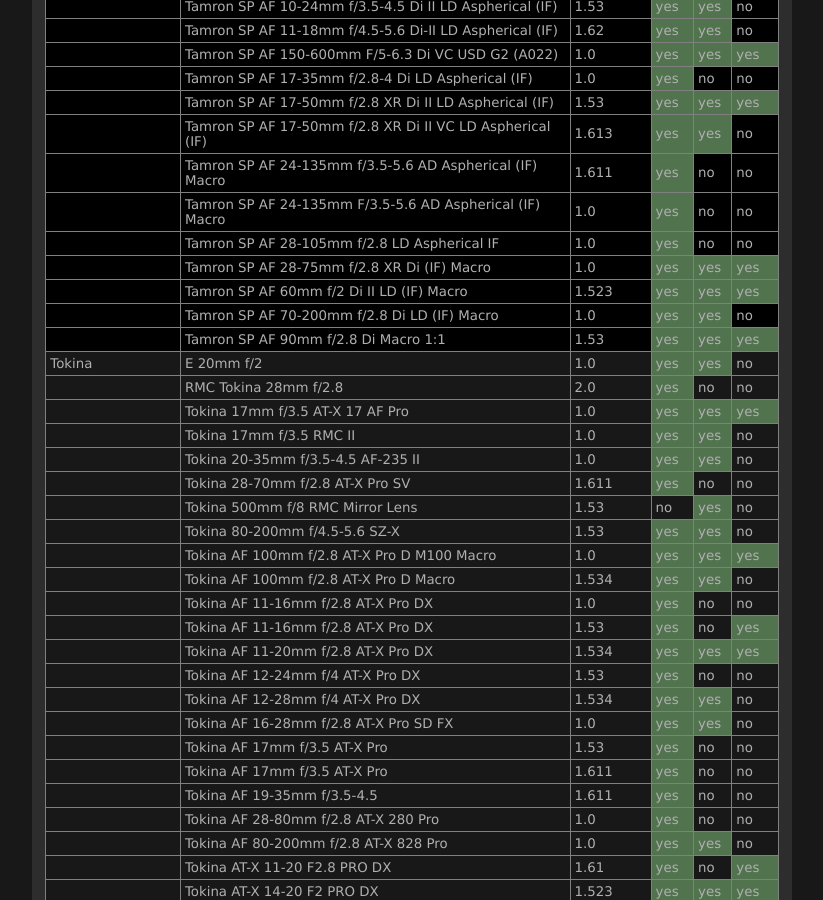
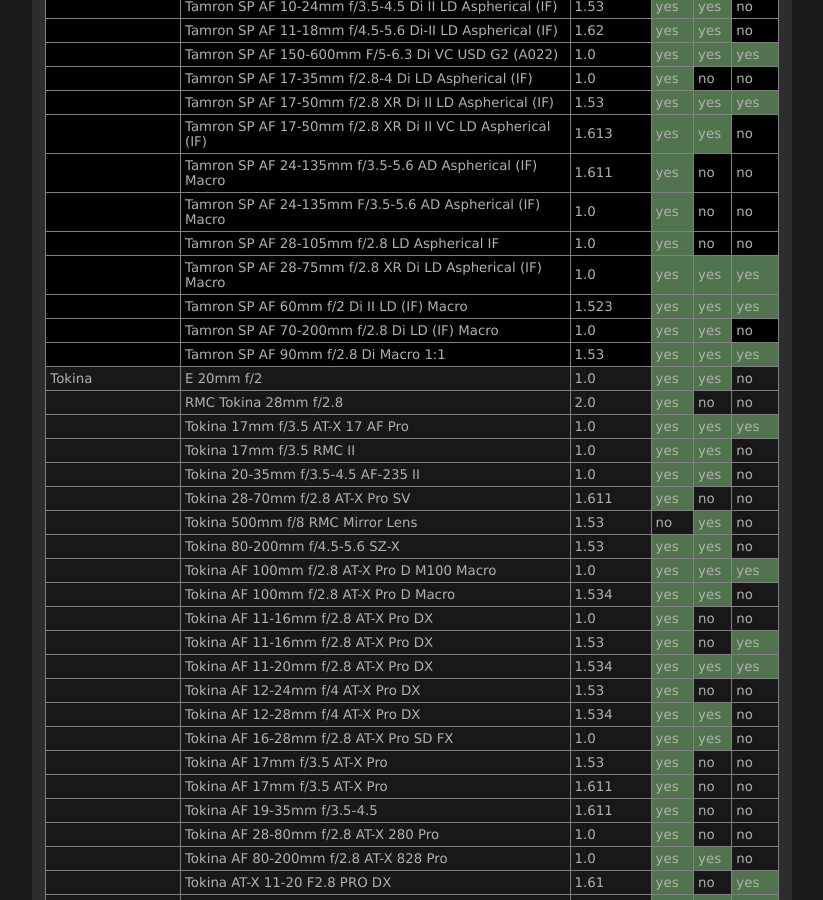
Before and after one commit to lensfun/lensfun.github.io, a Jekyll site: the page built from _posts/lenslist/2999-12-31-Lenslist-master.md, in a window 1280 px wide and 900 px high, scrolled down 32478 px. Shown: the whole window, without its empty margins (284-1107 px from the left). Built offline with Jekyll 4.4.1, drawn with Linux system fonts in a browser that asks for light colours.

Commit message:
Update master lens list from GitHub Actions

```diff
--- a/_posts/lenslist/2999-12-31-Lenslist-master.md
+++ b/_posts/lenslist/2999-12-31-Lenslist-master.md
@@ -1339,7 +1339,7 @@ This list was generated on 2025-02-23 from current Lensfun sources. Your Lensfun
 <tr class="lenslist-bg1"><td></td><td>Tamron SP AF 24-135mm f/3.5-5.6 AD Aspherical (IF) Macro</td><td>1.611</td><td class="lenslist-highlight lenslist-check">yes</td><td class="lenslist-check">no</td><td class="lenslist-check">no</td></tr>
 <tr class="lenslist-bg1"><td></td><td>Tamron SP AF 24-135mm F/3.5-5.6 AD Aspherical (IF) Macro</td><td>1.0</td><td class="lenslist-highlight lenslist-check">yes</td><td class="lenslist-check">no</td><td class="lenslist-check">no</td></tr>
 <tr class="lenslist-bg1"><td></td><td>Tamron SP AF 28-105mm f/2.8 LD Aspherical IF</td><td>1.0</td><td class="lenslist-highlight lenslist-check">yes</td><td class="lenslist-check">no</td><td class="lenslist-check">no</td></tr>
-<tr class="lenslist-bg1"><td></td><td>Tamron SP AF 28-75mm f/2.8 XR Di (IF) Macro</td><td>1.0</td><td class="lenslist-highlight lenslist-check">yes</td><td class="lenslist-highlight lenslist-check">yes</td><td class="lenslist-highlight lenslist-check">yes</td></tr>
+<tr class="lenslist-bg1"><td></td><td>Tamron SP AF 28-75mm f/2.8 XR Di LD Aspherical (IF) Macro</td><td>1.0</td><td class="lenslist-highlight lenslist-check">yes</td><td class="lenslist-highlight lenslist-check">yes</td><td class="lenslist-highlight lenslist-check">yes</td></tr>
 <tr class="lenslist-bg1"><td></td><td>Tamron SP AF 60mm f/2 Di II LD (IF) Macro</td><td>1.523</td><td class="lenslist-highlight lenslist-check">yes</td><td class="lenslist-highlight lenslist-check">yes</td><td class="lenslist-highlight lenslist-check">yes</td></tr>
 <tr class="lenslist-bg1"><td></td><td>Tamron SP AF 70-200mm f/2.8 Di LD (IF) Macro</td><td>1.0</td><td class="lenslist-highlight lenslist-check">yes</td><td class="lenslist-highlight lenslist-check">yes</td><td class="lenslist-check">no</td></tr>
 <tr class="lenslist-bg1"><td></td><td>Tamron SP AF 90mm f/2.8 Di Macro 1:1</td><td>1.53</td><td class="lenslist-highlight lenslist-check">yes</td><td class="lenslist-highlight lenslist-check">yes</td><td class="lenslist-highlight lenslist-check">yes</td></tr>
```
